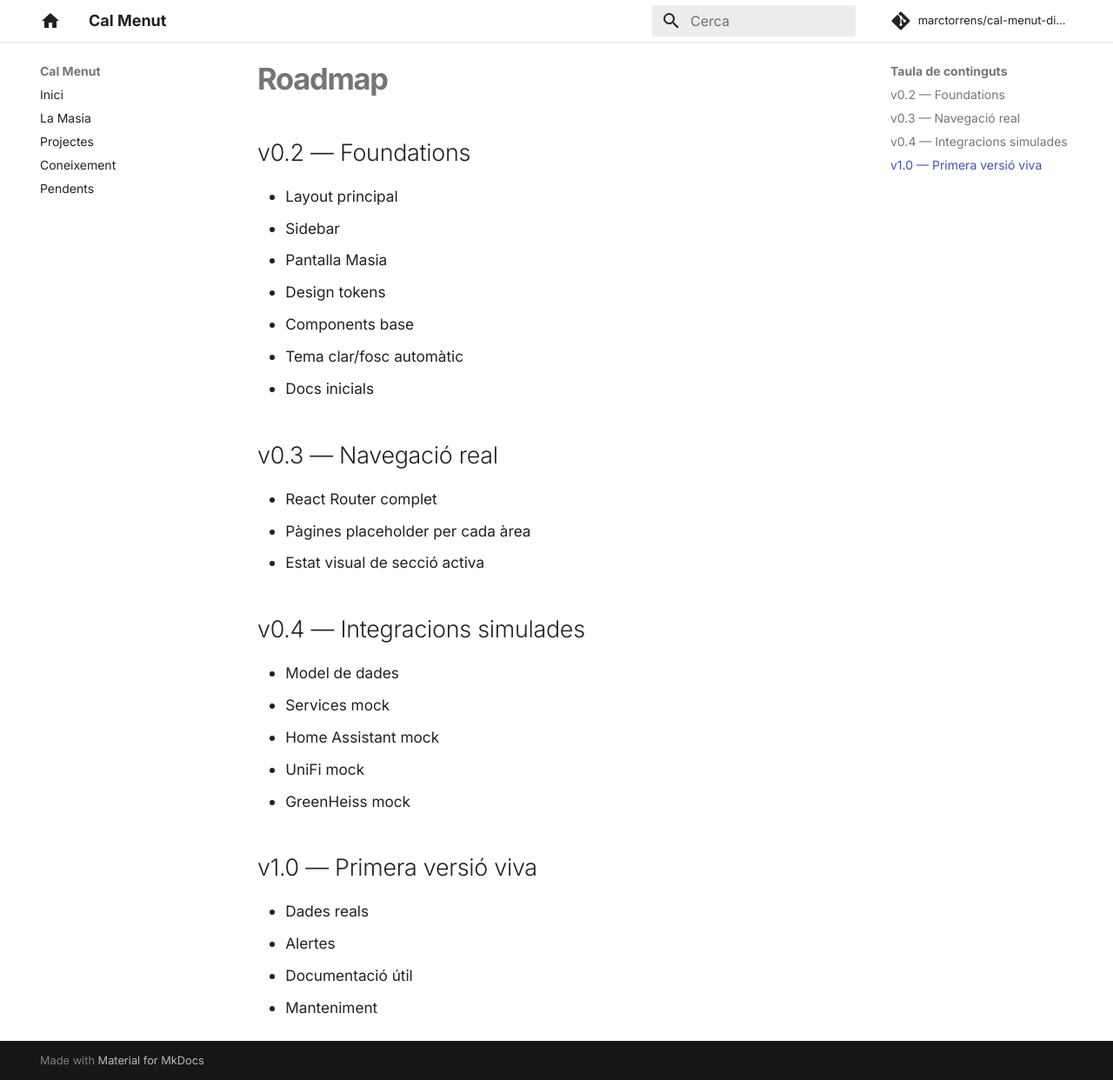
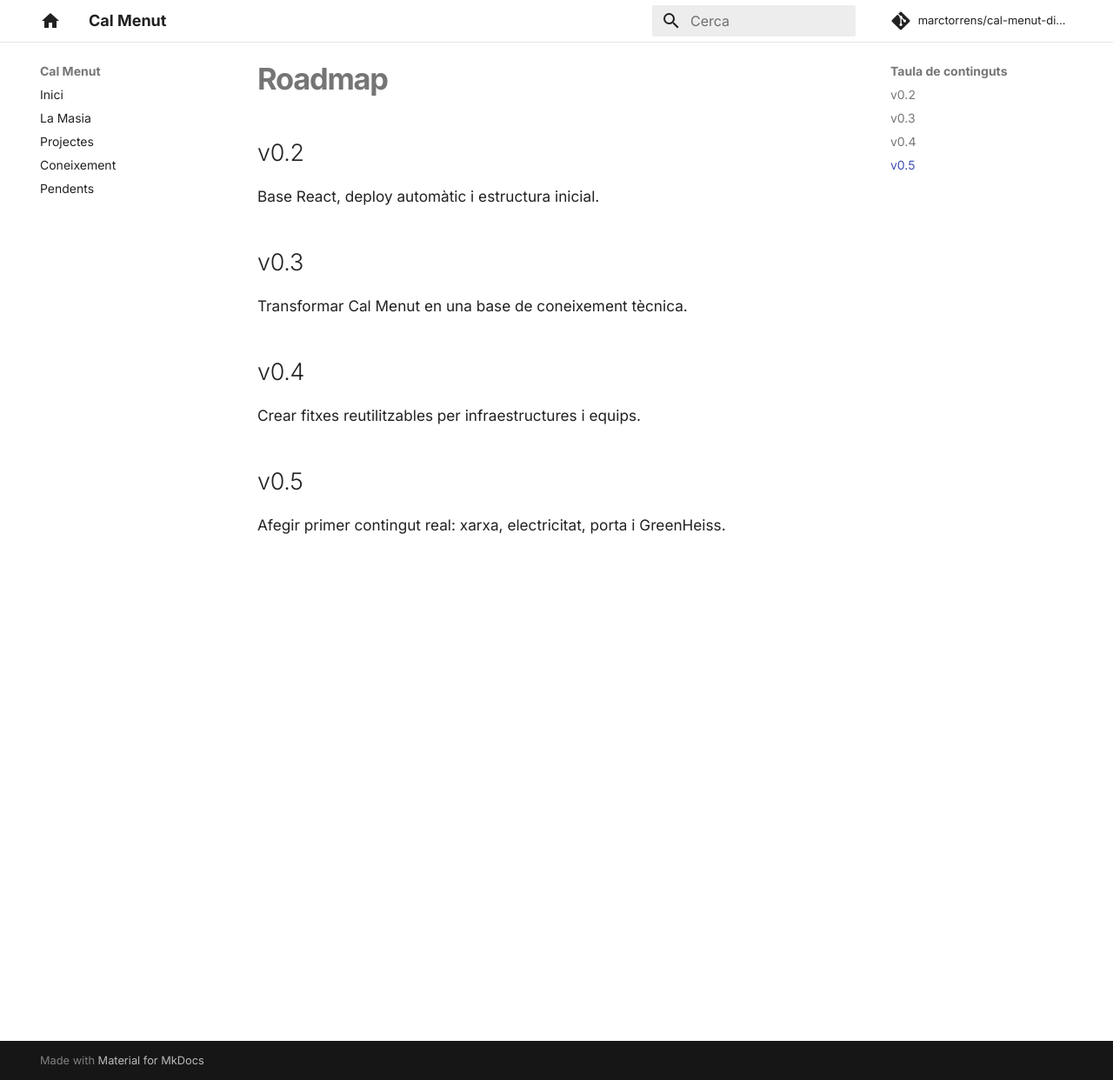
Before and after one commit to marctorrens/cal-menut-digital-twin, an MkDocs documentation site: the page built from docs/roadmap.md, in a window 1280 px wide and 1242 px high. Shown: the whole window at 87% size. Built offline with MkDocs 1.6.1 and Material for MkDocs 9.7.7, drawn with Linux system fonts in a browser that asks for light colours; comment, search, counter and statistics services are not loaded.

Commit message:
Define Cal Menut product foundation

```diff
--- a/docs/roadmap.md
+++ b/docs/roadmap.md
@@ -1,32 +1,17 @@
 # Roadmap
 
-## v0.2 — Foundations
+## v0.2
 
-- Layout principal
-- Sidebar
-- Pantalla Masia
-- Design tokens
-- Components base
-- Tema clar/fosc automàtic
-- Docs inicials
+Base React, deploy automàtic i estructura inicial.
 
-## v0.3 — Navegació real
+## v0.3
 
-- React Router complet
-- Pàgines placeholder per cada àrea
-- Estat visual de secció activa
+Transformar Cal Menut en una base de coneixement tècnica.
 
-## v0.4 — Integracions simulades
+## v0.4
 
-- Model de dades
-- Services mock
-- Home Assistant mock
-- UniFi mock
-- GreenHeiss mock
+Crear fitxes reutilitzables per infraestructures i equips.
 
-## v1.0 — Primera versió viva
+## v0.5
 
-- Dades reals
-- Alertes
-- Documentació útil
-- Manteniment
+Afegir primer contingut real: xarxa, electricitat, porta i GreenHeiss.
```
Also changed, not shown: docs/decisions/2026-07-16-product-direction.md (added, +15 -0 lines), docs/design-language.md (added, +19 -0 lines), docs/information-architecture.md (added, +27 -0 lines), docs/principles.md (added, +17 -0 lines), docs/vision.md (+11 -7 lines).
